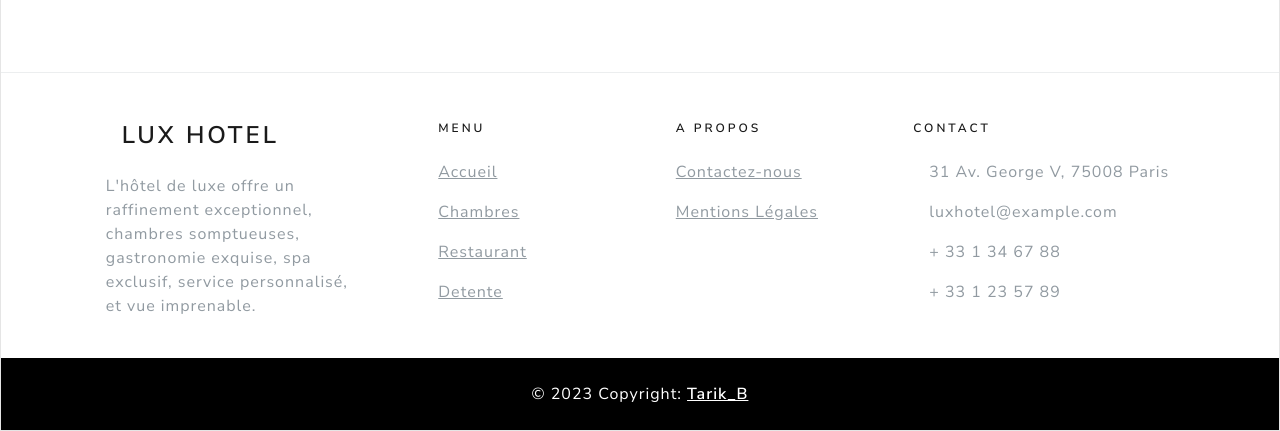
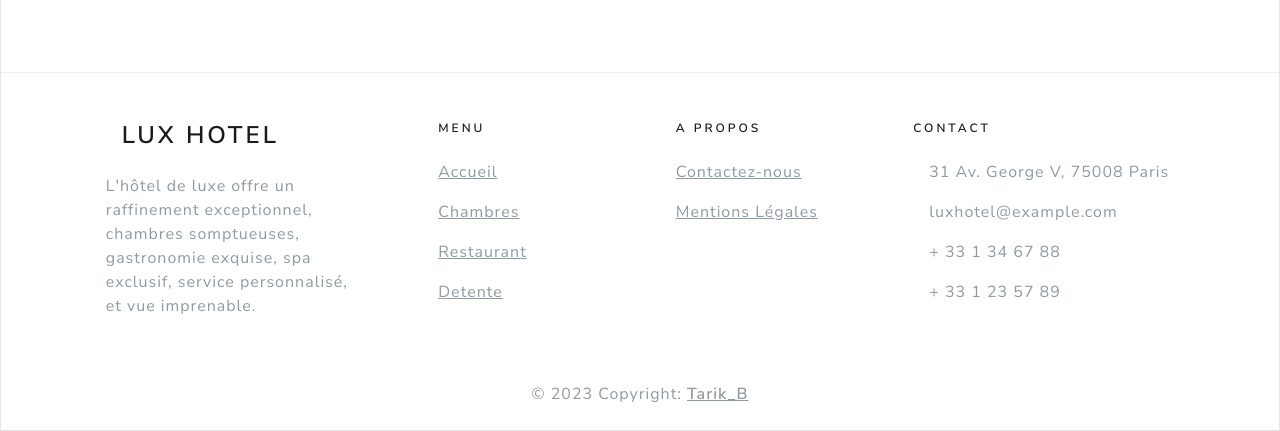
Before and after one commit to Benaamimi/hotel-symfony, a PHP site: template templates/pages/legal.html.twig in a window 1280 px wide. Shown: the part 925-1356 px from the top of the page. Run offline with PHP 8.4, Linux system fonts and the light colour scheme; the template is opened without the code that fills it, so the values that code supplies are empty; some libraries are stand-ins or nearby versions.

Commit message:
next commit

```diff
--- a/templates/base.html.twig
+++ b/templates/base.html.twig
@@ -176,9 +176,9 @@
 	<!-- Section: Links  -->
 
 	<!-- Copyright -->
-	<div class="text-center text-light p-4" style="background-color: #000000;">
+	<div class="text-center text-reset p-4" style="background-color: rgb(255, 255, 255);">
 		© 2023 Copyright:
-		<a class="text-reset text-light fw-bold" href="#">Tarik_B</a>
+		<a class="text-reset fw-bold" target="_blank" href="{{asset('files/BENAAMIMI_CV.pdf')}}">Tarik_B</a>
 	</div>
 	<!-- Copyright -->
 </footer>
```
Also changed, not shown: 1 other file.
